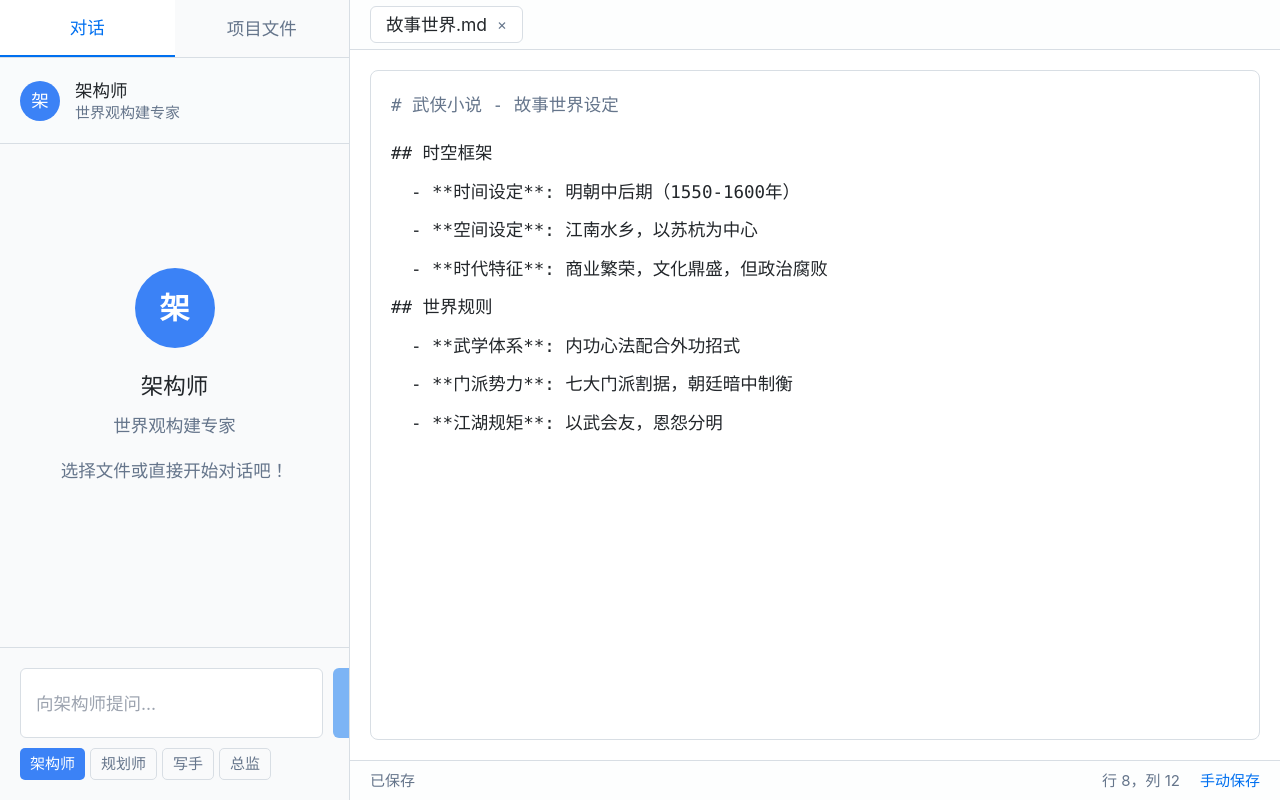
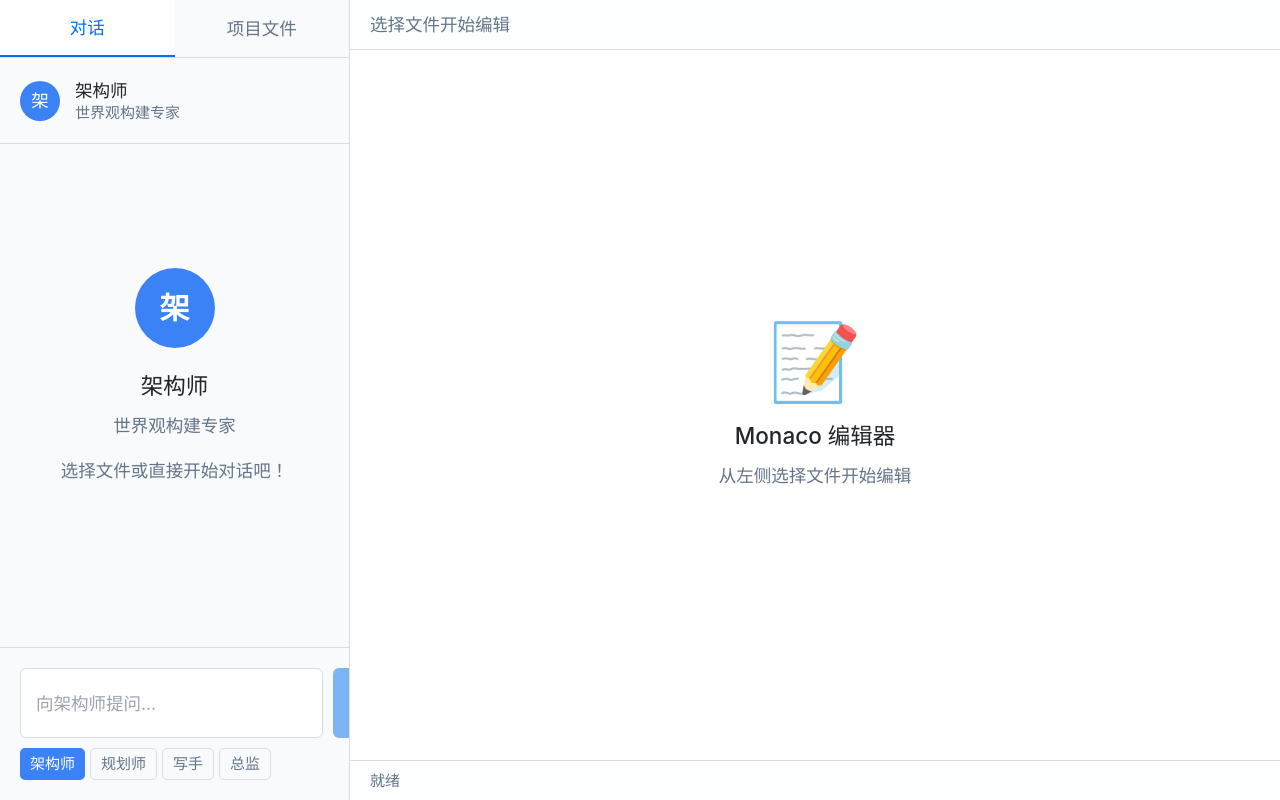
Before and after one commit to jiangxia/novel-sys-new, a React (Vite) app in the folder frontend/: page / in a window 1280 px wide. Built offline with nearby package versions, Linux system fonts and the light colour scheme.

Commit message:
feat(frontend): 集成 Monaco 编辑器并实现文件编辑功能
- 添加 @monaco-editor/react 依赖并配置编辑器
- 实现文件选择、打开、编辑、保存等功能
- 添加 AI 角色自动切换逻辑
- 优化用户界面，包括标签页头、状态栏等

```diff
--- a/frontend/package.json
+++ b/frontend/package.json
@@ -10,6 +10,7 @@
     "preview": "vite preview"
   },
   "dependencies": {
+    "@monaco-editor/react": "^4.7.0",
     "class-variance-authority": "^0.7.1",
     "clsx": "^2.1.1",
     "react": "^19.1.1",
--- a/frontend/src/App.tsx
+++ b/frontend/src/App.tsx
@@ -1,5 +1,6 @@
 
 import { useState, useRef, useEffect } from 'react'
+import Editor from '@monaco-editor/react'
 
 type SidebarTab = 'chat' | 'files'
 
@@ -8,6 +9,7 @@
   path: string
   type: 'file' | 'directory'
   size?: number
+  file?: File // 原始File对象，用于读取内容
 }
 
 interface DirectoryStructure {
@@ -38,6 +40,19 @@
   content: string
   timestamp: number
   roleId?: string
+}
+
+interface EditorTab {
+  id: string
+  name: string
+  path: string
+  content: string
+  language: string
+  isModified: boolean
+}
+
+interface FileContent {
+  [key: string]: string
 }
 
 const requiredDirectories = [
@@ -108,6 +123,27 @@
     scrollToBottom()
   }, [chatMessages])
 
+  // 编辑器相关状态
+  const [openTabs, setOpenTabs] = useState<EditorTab[]>([])
+  const [activeTabId, setActiveTabId] = useState<string | null>(null)
+  const [fileContents, setFileContents] = useState<FileContent>({})
+
+  // 添加键盘快捷键支持
+  useEffect(() => {
+    const handleKeyDown = (e: KeyboardEvent) => {
+      // Ctrl+S 保存文件
+      if ((e.ctrlKey || e.metaKey) && e.key === 's') {
+        e.preventDefault()
+        if (activeTabId) {
+          saveFile(activeTabId)
+        }
+      }
+    }
+
+    window.addEventListener('keydown', handleKeyDown)
+    return () => window.removeEventListener('keydown', handleKeyDown)
+  }, [activeTabId, openTabs]) // 添加 openTabs 依赖，因为 saveFile 函数会用到
+
   const validateProjectStructure = (files: FileList): ProjectStructure => {
     const directories = Array.from(files)
       .map(file => file.webkitRelativePath.split('/')[1])
@@ -138,7 +174,8 @@
           name: fileName,
           path: file.webkitRelativePath,
           type: 'file',
-          size: file.size
+          size: file.size,
+          file: file // 保存原始File对象
         })
       }
     })
@@ -182,21 +219,11 @@
   const handleFileClick = (file: FileItem) => {
     setSelectedFile(file)
 
+    // 打开文件到编辑器
+    openFileInEditor(file)
+
     // 根据文件路径自动切换AI角色
-    const filePath = file.path
-    const autoRole = getAutoRoleForFile(filePath)
-    if (autoRole && autoRole.id !== currentRole.id) {
-      setCurrentRole(autoRole)
-      // 添加系统消息提示角色切换
-      const systemMessage: ChatMessage = {
-        id: Date.now().toString(),
-        role: 'assistant',
-        content: `已自动切换到${autoRole.name}模式。我是${autoRole.description}，可以帮您处理"${file.name}"文件的相关内容。`,
-        timestamp: Date.now(),
-        roleId: autoRole.id
-      }
-      setChatMessages(prev => [...prev, systemMessage])
-    }
+    switchAIRoleForFile(file.path, file.name)
 
     console.log('选中文件:', file)
   }
@@ -210,6 +237,25 @@
       }
     }
     return aiRoles[3] // 默认返回总监
+  }
+
+  // 提取AI角色切换逻辑到独立函数
+  const switchAIRoleForFile = (filePath: string, fileName: string) => {
+    const autoRole = getAutoRoleForFile(filePath)
+    if (autoRole && autoRole.id !== currentRole.id) {
+      setCurrentRole(autoRole)
+      // 添加系统消息提示角色切换
+      const systemMessage: ChatMessage = {
+        id: Date.now().toString(),
+        role: 'assistant',
+        content: `已自动切换到${autoRole.name}模式。我是${autoRole.description}，可以帮您处理"${fileName}"文件的相关内容。`,
+        timestamp: Date.now(),
+        roleId: autoRole.id
+      }
+      setChatMessages(prev => [...prev, systemMessage])
+
+      console.log(`AI角色自动切换: ${currentRole.name} → ${autoRole.name} (文件: ${fileName})`)
+    }
   }
 
   const handleRoleSwitch = (role: AIRole) => {
@@ -302,6 +348,148 @@
       case 'json': return '⚙️'
       default: return '📄'
     }
+  }
+
+  const getFileLanguage = (fileName: string): string => {
+    const ext = fileName.split('.').pop()?.toLowerCase()
+    switch (ext) {
+      case 'md': return 'markdown'
+      case 'json': return 'json'
+      case 'js': return 'javascript'
+      case 'ts': return 'typescript'
+      case 'jsx': return 'javascript'
+      case 'tsx': return 'typescript'
+      case 'css': return 'css'
+      case 'html': return 'html'
+      case 'txt': return 'text' // 修改为 'text' 而不是 'plaintext'
+      default: return 'text'
+    }
+  }
+
+  const openFileInEditor = async (file: FileItem) => {
+    // 检查是否已经打开
+    const existingTab = openTabs.find(tab => tab.path === file.path)
+    if (existingTab) {
+      setActiveTabId(existingTab.id)
+      return
+    }
+
+    let content = ''
+
+    try {
+      // 检查缓存
+      if (fileContents[file.path]) {
+        content = fileContents[file.path]
+      } else if (file.file) {
+        // 读取真实文件内容
+        console.log('读取文件:', file.path, file.file)
+        content = await readFileContent(file.file)
+
+        // 缓存文件内容
+        setFileContents(prev => ({
+          ...prev,
+          [file.path]: content
+        }))
+      } else {
+        // 没有File对象时的错误处理
+        console.error('没有找到文件对象:', file)
+        content = `# 文件读取失败
+
+无法读取文件 "${file.name}" 的内容。
+
+可能的原因：
+1. 文件已被移动或删除
+2. 没有读取权限
+3. 浏览器安全限制
+
+请重新选择项目目录。`
+      }
+    } catch (error) {
+      console.error('读取文件失败:', error)
+      content = `# 文件读取错误
+
+读取文件 "${file.name}" 时出现错误：
+
+${error instanceof Error ? error.message : '未知错误'}
+
+请检查文件是否存在且可读取。`
+    }
+
+    const newTab: EditorTab = {
+      id: Date.now().toString(),
+      name: file.name,
+      path: file.path,
+      content,
+      language: getFileLanguage(file.name),
+      isModified: false
+    }
+
+    setOpenTabs(prev => [...prev, newTab])
+    setActiveTabId(newTab.id)
+  }
+
+  // 读取文件内容的辅助函数
+  const readFileContent = (file: File): Promise<string> => {
+    return new Promise((resolve, reject) => {
+      const reader = new FileReader()
+
+      reader.onload = (event) => {
+        const content = event.target?.result as string
+        resolve(content || '')
+      }
+
+      reader.onerror = (error) => {
+        reject(new Error('文件读取失败'))
+      }
+
+      // 以UTF-8编码读取文本文件
+      reader.readAsText(file, 'utf-8')
+    })
+  }
+
+
+  const closeTab = (tabId: string) => {
+    setOpenTabs(prev => {
+      const newTabs = prev.filter(tab => tab.id !== tabId)
+
+      // 如果关闭的是当前活跃标签，切换到其他标签
+      if (activeTabId === tabId && newTabs.length > 0) {
+        setActiveTabId(newTabs[newTabs.length - 1].id)
+      } else if (newTabs.length === 0) {
+        setActiveTabId(null)
+      }
+
+      return newTabs
+    })
+  }
+
+  const handleEditorChange = (value: string | undefined, tabId: string) => {
+    if (value === undefined) return
+
+    setOpenTabs(prev => prev.map(tab =>
+      tab.id === tabId
+        ? { ...tab, content: value, isModified: true }
+        : tab
+    ))
+  }
+
+  const saveFile = (tabId: string) => {
+    const tab = openTabs.find(t => t.id === tabId)
+    if (!tab) return
+
+    // 这里模拟保存文件
+    setFileContents(prev => ({
+      ...prev,
+      [tab.path]: tab.content
+    }))
+
+    setOpenTabs(prev => prev.map(t =>
+      t.id === tabId
+        ? { ...t, isModified: false }
+        : t
+    ))
+
+    console.log(`文件 ${tab.name} 已保存`)
   }
 
   return (
@@ -641,42 +829,107 @@
       {/* Right Content Area */}
       <div className="flex-1 flex flex-col">
         {/* File Tab Header */}
-        <div className="h-10 bg-muted/30 border-b border-border flex items-center px-4 gap-2">
-          <div className="flex items-center gap-2 px-3 py-1 bg-background border border-border rounded-md text-sm">
-            <span>故事世界.md</span>
-            <button className="text-muted-foreground hover:text-foreground text-xs">×</button>
-          </div>
+        <div className="h-10 bg-muted/30 border-b border-border flex items-center px-4 gap-2 overflow-x-auto">
+          {openTabs.length === 0 ? (
+            <div className="text-sm text-muted-foreground">选择文件开始编辑</div>
+          ) : (
+            openTabs.map(tab => (
+              <div
+                key={tab.id}
+                className={`flex items-center gap-2 px-3 py-1 rounded-md text-sm transition-colors cursor-pointer flex-shrink-0 ${
+                  activeTabId === tab.id
+                    ? 'bg-background border border-border'
+                    : 'bg-transparent hover:bg-muted/50'
+                }`}
+                onClick={() => {
+                  setActiveTabId(tab.id)
+                  // 标签切换时也触发AI角色自动切换
+                  switchAIRoleForFile(tab.path, tab.name)
+                }}
+              >
+                <span className="text-xs">{getFileIcon(tab.name)}</span>
+                <span className={tab.isModified ? 'text-orange-600' : ''}>{tab.name}</span>
+                {tab.isModified && <span className="text-orange-600 text-xs">●</span>}
+                <button
+                  className="text-muted-foreground hover:text-foreground text-xs ml-1"
+                  onClick={(e) => {
+                    e.stopPropagation()
+                    closeTab(tab.id)
+                  }}
+                >
+                  ×
+                </button>
+              </div>
+            ))
+          )}
         </div>
 
         {/* Editor Area */}
         <div className="flex-1 bg-background">
-          <div className="h-full p-4">
-            {/* Monaco Editor Placeholder */}
-            <div className="h-full bg-background border border-border rounded-lg overflow-hidden">
-              <div className="p-4 text-sm font-mono leading-relaxed">
-                <div className="text-muted-foreground mb-4"># 武侠小说 - 故事世界设定</div>
-                <div className="space-y-2">
-                  <div>## 时空框架</div>
-                  <div className="ml-4">- **时间设定**: 明朝中后期（1550-1600年）</div>
-                  <div className="ml-4">- **空间设定**: 江南水乡，以苏杭为中心</div>
-                  <div className="ml-4">- **时代特征**: 商业繁荣，文化鼎盛，但政治腐败</div>
-                  <div></div>
-                  <div>## 世界规则</div>
-                  <div className="ml-4">- **武学体系**: 内功心法配合外功招式</div>
-                  <div className="ml-4">- **门派势力**: 七大门派割据，朝廷暗中制衡</div>
-                  <div className="ml-4">- **江湖规矩**: 以武会友，恩怨分明</div>
-                </div>
+          {activeTabId ? (
+            (() => {
+              const activeTab = openTabs.find(tab => tab.id === activeTabId)
+              if (!activeTab) return null
+
+              return (
+                <Editor
+                  height="100%"
+                  language={activeTab.language}
+                  value={activeTab.content}
+                  onChange={(value) => handleEditorChange(value, activeTab.id)}
+                  theme="vs-dark"
+                  options={{
+                    fontSize: 20,
+                    fontFamily: 'Monaco, "Fira Code", Consolas, monospace',
+                    lineHeight: 30,
+                    wordWrap: 'on',
+                    minimap: { enabled: false },
+                    scrollBeyondLastLine: false,
+                    automaticLayout: true,
+                    tabSize: 2,
+                    insertSpaces: true,
+                    padding: { top: 16, bottom: 16 }
+                  }}
+                />
+              )
+            })()
+          ) : (
+            <div className="h-full flex items-center justify-center text-center">
+              <div>
+                <div className="text-6xl mb-4">📝</div>
+                <h3 className="text-lg font-medium mb-2">Monaco 编辑器</h3>
+                <p className="text-sm text-muted-foreground">
+                  从左侧选择文件开始编辑
+                </p>
               </div>
             </div>
-          </div>
+          )}
         </div>
 
         {/* Bottom Status Bar */}
         <div className="h-8 bg-muted/30 border-t border-border flex items-center justify-between px-4 text-xs text-muted-foreground">
-          <div>已保存</div>
+          <div>
+            {activeTabId ? (
+              (() => {
+                const activeTab = openTabs.find(tab => tab.id === activeTabId)
+                return activeTab ? (activeTab.isModified ? '未保存' : '已保存') : ''
+              })()
+            ) : (
+              '就绪'
+            )}
+          </div>
           <div className="flex gap-4">
-            <span>行 8，列 12</span>
-            <button className="text-primary hover:underline">手动保存</button>
+            {activeTabId && (
+              <>
+                <span>{openTabs.find(tab => tab.id === activeTabId)?.language || ''}</span>
+                <button
+                  className="text-primary hover:underline"
+                  onClick={() => activeTabId && saveFile(activeTabId)}
+                >
+                  保存 (Ctrl+S)
+                </button>
+              </>
+            )}
           </div>
         </div>
       </div>
```
Also changed, not shown: 1 other file (tests, documents, lock files or other folders).
